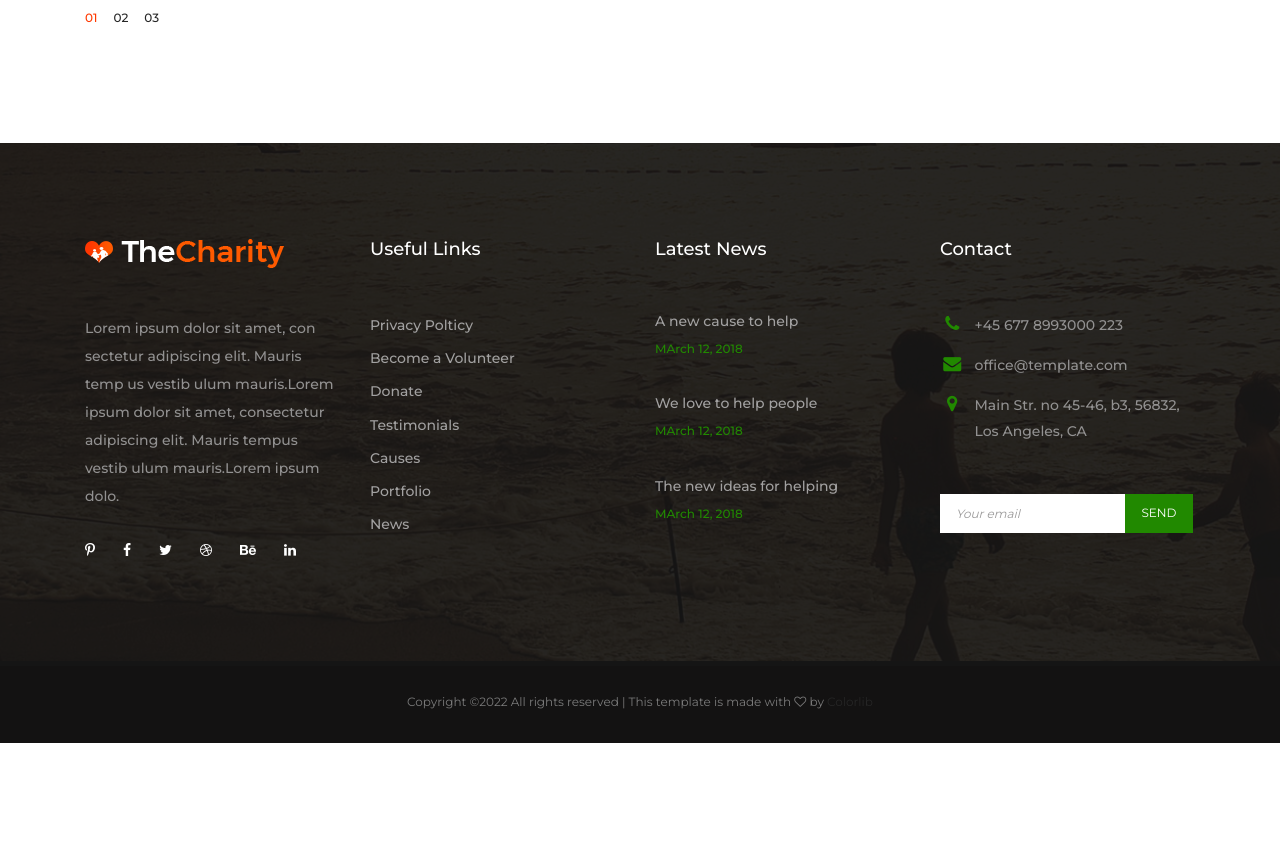
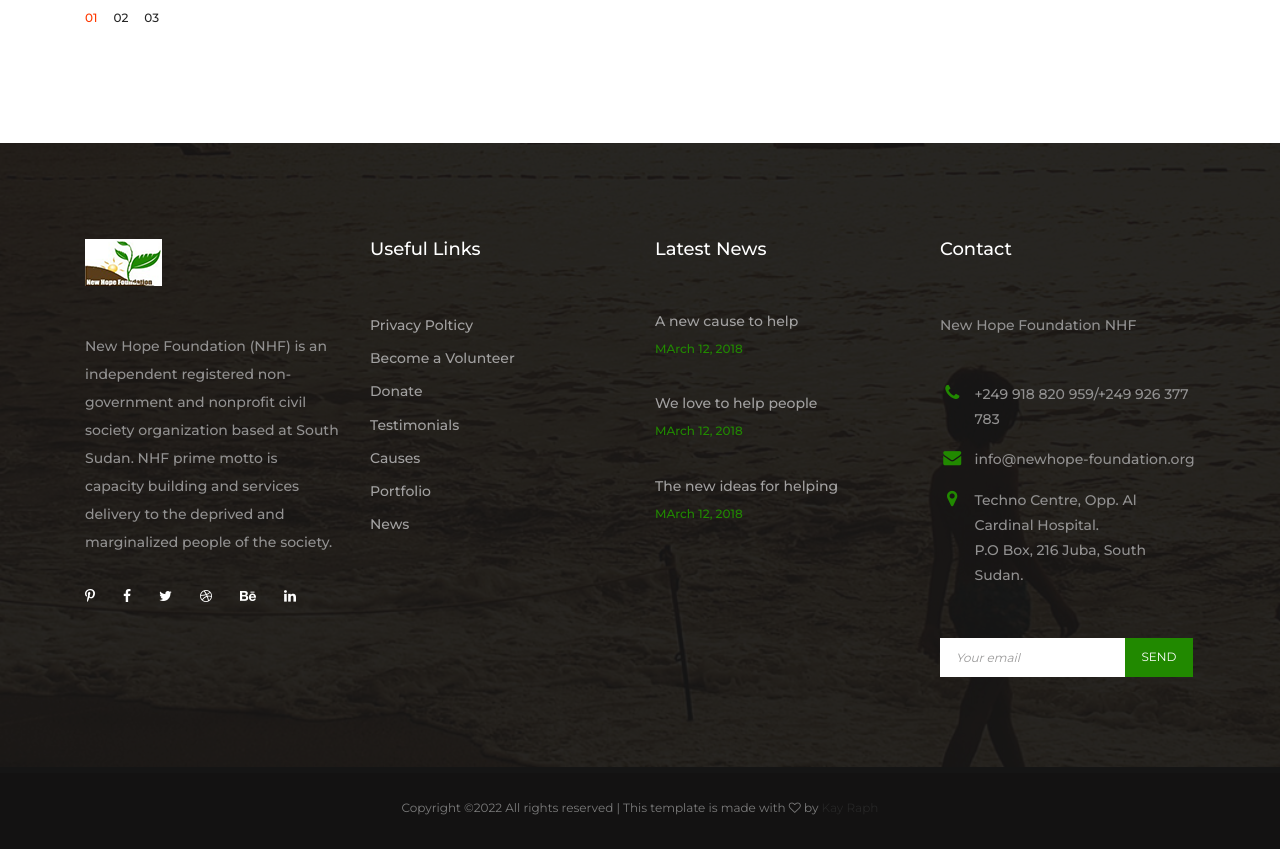
Before and after one commit to Kay-raph/newhope, a plain HTML site: page news.html in a window 1280 px wide. Shown: the part 2928-3777 px from the top of the page. Before the commit the page ends 3671 px from the top, so only its background shows below. Drawn offline with Linux system fonts and the light colour scheme.

Commit message:
added footer images

```diff
--- a/about.html
+++ b/about.html
@@ -240,9 +240,9 @@
                 <div class="row">
                     <div class="col-12 col-md-6 col-lg-3">
                         <div class="foot-about">
-                            <h2><a class="foot-logo" href="#"><img src="images/foot-logo.png" alt=""></a></h2>
+                            <h2><a class="foot-logo" href="#"><img src="img/logo.png" alt=""></a></h2>
 
-                            <p>Lorem ipsum dolor sit amet, con sectetur adipiscing elit. Mauris temp us vestib ulum mauris.Lorem ipsum dolor sit amet, consectetur adipiscing elit. Mauris tempus vestib ulum mauris.Lorem ipsum dolo.</p>
+                            <p>New Hope Foundation (NHF) is an independent registered non-government and nonprofit civil society organization based at South Sudan. NHF prime motto is capacity building and services delivery to the deprived and marginalized people of the society.</p>
 
                             <ul class="d-flex flex-wrap align-items-center">
                                 <li><a href="#"><i class="fa fa-pinterest-p"></i></a></li>
@@ -295,11 +295,12 @@
                     <div class="col-12 col-md-6 col-lg-3 mt-5 mt-md-0">
                         <div class="foot-contact">
                             <h2>Contact</h2>
-
                             <ul>
-                                <li><i class="fa fa-phone"></i><span>+45 677 8993000 223</span></li>
-                                <li><i class="fa fa-envelope"></i><span>office@template.com</span></li>
-                                <li><i class="fa fa-map-marker"></i><span>Main Str. no 45-46, b3, 56832, Los Angeles, CA</span></li>
+                                <li>New Hope Foundation NHF</li><br>
+                                <li><i class="fa fa-phone"></i><span>+249 918 820 959/+249 926 377 783</span></li>
+                                <li><i class="fa fa-envelope"></i><span>info@newhope-foundation.org</span></li>
+                                <li><i class="fa fa-map-marker"></i><span>Techno Centre, Opp. Al Cardinal Hospital. <br>
+                                    P.O Box, 216 Juba, South Sudan.</span></li>
                             </ul>
                         </div><!-- .foot-contact -->
 
@@ -319,13 +320,14 @@
                 <div class="row">
                     <div class="col-12">
                         <p class="m-0"><!-- Link back to Colorlib can't be removed. Template is licensed under CC BY 3.0. -->
-Copyright &copy;<script>document.write(new Date().getFullYear());</script> All rights reserved | This template is made with <i class="fa fa-heart-o" aria-hidden="true"></i> by <a href="https://colorlib.com" target="_blank">Colorlib</a>
+Copyright &copy;<script>document.write(new Date().getFullYear());</script> All rights reserved | This template is made with <i class="fa fa-heart-o" aria-hidden="true"></i> by <a href="https://mugita.netlify.app" target="_blank">Kay Raph</a>
 <!-- Link back to Colorlib can't be removed. Template is licensed under CC BY 3.0. --></p>
                     </div><!-- .col-12 -->
                 </div><!-- .row -->
             </div><!-- .container -->
         </div><!-- .footer-bar -->
     </footer><!-- .site-footer -->
+
 
     <script type='text/javascript' src='js/jquery.js'></script>
     <script type='text/javascript' src='js/jquery.collapsible.min.js'></script>
--- a/news.html
+++ b/news.html
@@ -338,9 +338,9 @@
                 <div class="row">
                     <div class="col-12 col-md-6 col-lg-3">
                         <div class="foot-about">
-                            <h2><a class="foot-logo" href="#"><img src="images/foot-logo.png" alt=""></a></h2>
+                            <h2><a class="foot-logo" href="#"><img src="img/logo.png" alt=""></a></h2>
 
-                            <p>Lorem ipsum dolor sit amet, con sectetur adipiscing elit. Mauris temp us vestib ulum mauris.Lorem ipsum dolor sit amet, consectetur adipiscing elit. Mauris tempus vestib ulum mauris.Lorem ipsum dolo.</p>
+                            <p>New Hope Foundation (NHF) is an independent registered non-government and nonprofit civil society organization based at South Sudan. NHF prime motto is capacity building and services delivery to the deprived and marginalized people of the society.</p>
 
                             <ul class="d-flex flex-wrap align-items-center">
                                 <li><a href="#"><i class="fa fa-pinterest-p"></i></a></li>
@@ -393,11 +393,12 @@
                     <div class="col-12 col-md-6 col-lg-3 mt-5 mt-md-0">
                         <div class="foot-contact">
                             <h2>Contact</h2>
-
                             <ul>
-                                <li><i class="fa fa-phone"></i><span>+45 677 8993000 223</span></li>
-                                <li><i class="fa fa-envelope"></i><span>office@template.com</span></li>
-                                <li><i class="fa fa-map-marker"></i><span>Main Str. no 45-46, b3, 56832, Los Angeles, CA</span></li>
+                                <li>New Hope Foundation NHF</li><br>
+                                <li><i class="fa fa-phone"></i><span>+249 918 820 959/+249 926 377 783</span></li>
+                                <li><i class="fa fa-envelope"></i><span>info@newhope-foundation.org</span></li>
+                                <li><i class="fa fa-map-marker"></i><span>Techno Centre, Opp. Al Cardinal Hospital. <br>
+                                    P.O Box, 216 Juba, South Sudan.</span></li>
                             </ul>
                         </div><!-- .foot-contact -->
 
@@ -417,7 +418,7 @@
                 <div class="row">
                     <div class="col-12">
                         <p class="m-0"><!-- Link back to Colorlib can't be removed. Template is licensed under CC BY 3.0. -->
-Copyright &copy;<script>document.write(new Date().getFullYear());</script> All rights reserved | This template is made with <i class="fa fa-heart-o" aria-hidden="true"></i> by <a href="https://colorlib.com" target="_blank">Colorlib</a>
+Copyright &copy;<script>document.write(new Date().getFullYear());</script> All rights reserved | This template is made with <i class="fa fa-heart-o" aria-hidden="true"></i> by <a href="https://mugita.netlify.app" target="_blank">Kay Raph</a>
 <!-- Link back to Colorlib can't be removed. Template is licensed under CC BY 3.0. --></p>
                     </div><!-- .col-12 -->
                 </div><!-- .row -->
```
Also changed, not shown: causes.html (+9 -7 lines), contact.html (+9 -7 lines), elements.html (+9 -7 lines), index.html (+7 -6 lines), portfolio.html (+9 -7 lines), single-causes.html (+9 -7 lines).
